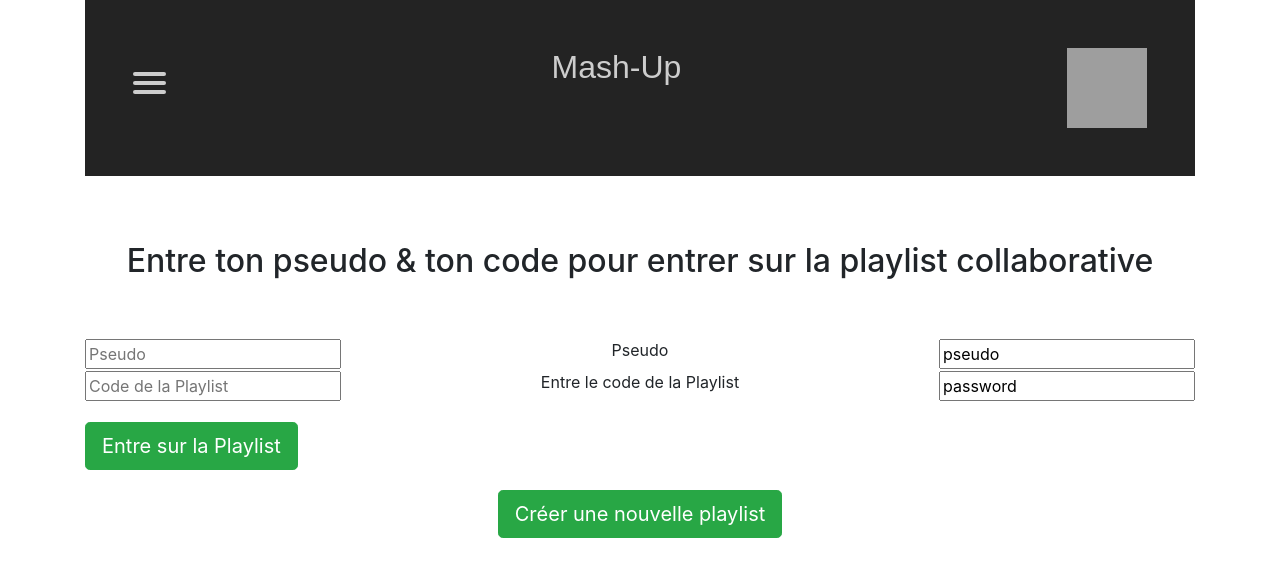
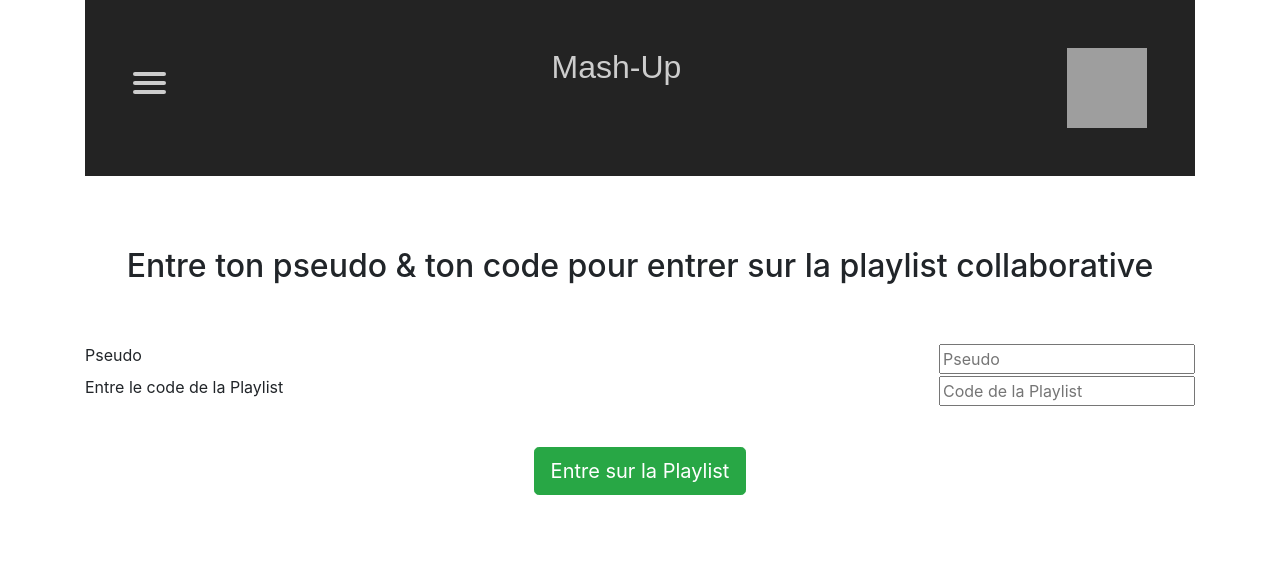
Before and after one commit to Paul-Verdure/mash-up, a React (Create React App) app in the folder client/: page / in a window 1280 px wide. Shown: the top 576 px of the page. Built offline with nearby package versions, Linux system fonts and the light colour scheme; grey boxes are pictures that could not be loaded; what spotify-web-api-node would draw is missing.

Commit message:
changing playlist

```diff
--- a/client/src/CreatePlaylist.js
+++ /dev/null
@@ -1,33 +0,0 @@
-import { useState } from "react"
-import axios from "axios"
-
-function CreatePlaylist() {
-    const [newPlaylist, setNewPlaylist] = useState()
-    const handleClick = () => {
-
-              axios.post("http://localhost:3001/playlist", {
-                name: 'My playlist',
-                description: 'Our party playlist',
-                public:false,
-              })
-              .then(function (response) {
-                console.log(response);
-              })
-              .catch(function (error) {
-                console.log(error);
-              });
-    };
-
-
-    return (
-        <div>
-                 <div>
-        <button onClick={handleClick}> Create a playlist</button>
-        </div>
-
-
-        </div>
-    )
-}
-
-export default CreatePlaylist
--- a/client/src/Dashboard.js
+++ b/client/src/Dashboard.js
@@ -7,7 +7,7 @@ import SpotifyWebApi from "spotify-web-api-node"
 import {TrackContext} from "./context/TrackContext";
 // import axios from "axios"
 import axios from "axios"
-import CreatePlaylist from "./CreatePlaylist"
+
 import { Header } from "./components/header/Header"
 import Playlist from "./PlayList";
 
@@ -32,7 +32,6 @@ export default function Dashboard({ code }) {
 
   const handleClick = (track) =>{
     setUserFavoritList((prevList) => [...prevList, track]);
-
   }
   console.log("userFavoriteList",userFavoritList)
 
@@ -71,9 +70,7 @@ export default function Dashboard({ code }) {
 
     let cancel = false
     spotifyApi.searchTracks(search).then(res => {
-
        // ===  Track Album from search bar ===
-
       if (cancel) return
       setSearchResults(
         res.body.tracks.items.map(track => {
@@ -83,7 +80,6 @@ export default function Dashboard({ code }) {
               return smallest
             },
             track.album.images[0]
-
           )
           // data object
           console.log("track artists search bar",track.artists[0].name)
@@ -99,11 +95,7 @@ export default function Dashboard({ code }) {
             albumUrl: smallestAlbumImage.url,
           }
         })
-
       )
-
-
-
     })
 
 
@@ -128,7 +120,7 @@ export default function Dashboard({ code }) {
             track={track}
             key={track.uri}
             chooseTrack={chooseTrack}
-            handleClick={()=> {handleClick(track.uri)}}
+            handleClick={()=> {handleClick(track)}}
           />
         ))}
 
@@ -142,9 +134,8 @@ export default function Dashboard({ code }) {
         )}
       </div>
 
-        <CreatePlaylist />
 
-      <button onClick={handleFavoritePlayList}>Afficher playlist</button>
+      <button className="btn btn-success btn-lg" onClick={handleFavoritePlayList}>Afficher playlist</button>
 
 
 
--- a/client/src/Login.js
+++ b/client/src/Login.js
@@ -97,33 +97,28 @@ export default function Login() {
 
                               <div >
                               <div className="inputBox">
+                                  <label htmlFor="pseudo">Pseudo</label>
                                   <input onChange={handleNewUserName} value={newUserName} type="text" id="pseudo" placeholder="Pseudo"/>
 
-                                  <label htmlFor="pseudo">Pseudo</label>
-                                  <input
-                                    value="pseudo"
-                                    type="text"
-                                    id="pseudo"
-                                    placeholder="Pseudo" />
+
+
                               </div>
                               <div className="inputBox">
-
+                                <label htmlFor="password">Entre le code de la Playlist</label>
                                 <input onChange={handleNewUserPassword} value={newUserPassword} type="text" id="password" placeholder="Code de la Playlist"/>
 
-                                <label htmlFor="password">Entre le code de la Playlist</label>
-                                <input  value="password" type="text" id="password" placeholder="Code de la Playlist"/>
+
                               </div>
 
                               <div className="button__enterplay">
 
                             </div>
+                            <div className="button__enterplay">
 
                                 <a className="btn btn-success btn-lg" href={AUTH_URL}>
                                   Entre sur la Playlist
                                 </a>
                               </div>
-                              <div className="button__newplay">
-                              <button className="btn btn-success btn-lg">Créer une nouvelle playlist</button>
                               </div>
                           </form>
                       </div>
--- a/client/src/PlayList.js
+++ b/client/src/PlayList.js
@@ -9,7 +9,10 @@ const PlayList = () => {
         <div className="container">
             {
                 userFavoritList.map(dataUri=>(
-                    <h1>{dataUri}</h1>
+                    <div>
+                        <h1>{dataUri.uri}</h1>
+                        <img src={dataUri.title} alt=""/>
+                    </div>
                 ))
             }
         </div>
```
Also changed, not shown: client/src/Player.js (+6 -4 lines), client/src/TrackSearchResult.js (+0 -8 lines), 1 other file (tests, documents, lock files or other folders).
